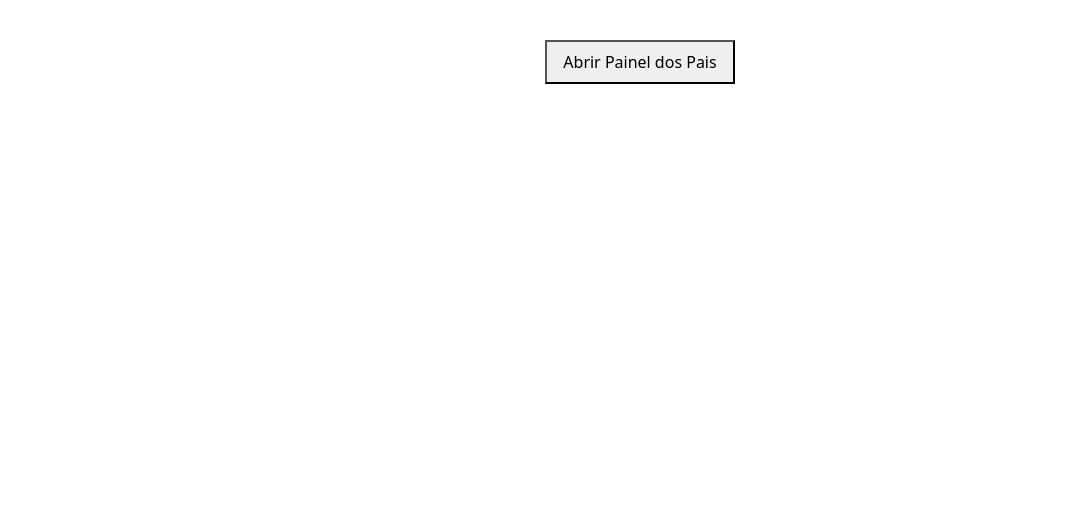
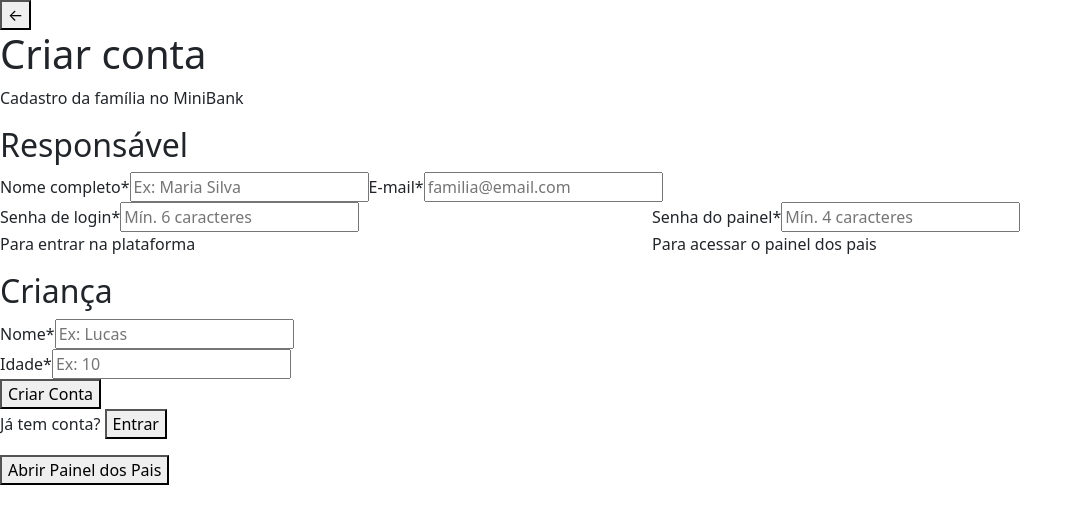
Before and after one commit to bnatj29-lang/minibank-frontend, a React (Vite) app: page / in a window 1280 px wide. Shown: the top 524 px of the page, without its empty margins (0-1083 px from the left). Built offline with nearby package versions, Linux system fonts and the light colour scheme.

Commit message:
feat: implementa formulário de cadastro

```diff
--- a/src/App.jsx
+++ b/src/App.jsx
@@ -1,24 +1,20 @@
 import React, { useState } from "react";
 import PainelPaisModal from "./components/PainelPaisModal";
+import CadastroPage from "./pages/CadastroPage";
 
-//botao abrir painel TEMPORÁRIO
-//import CadastroPage from "./pages/CadastroPage";
-
-
-// Quando o login e outras telas forem criados, aqui entra o
-// react-router-dom para decidir qual página mostrar em cada URL.
-
-export default function App() {
+function App() {
     const [painelAberto, setPainelAberto] = useState(false);
 
-  function handleSucessoPainel() {
+    const handleSucessoPainel = () => {
+        console.log("Senha do painel verificada com sucesso!");
         setPainelAberto(false);
-    alert("Acesso liberado! (aqui depois entra a navegação pro Painel de verdade)");
-  }
+    };
 
     return (
-      <div style={{ textAlign: "center", marginTop: 40 }}>
-        <button onClick={() => setPainelAberto(true)} style={{ padding: "8px 16px" }}>
+        <div>
+            <CadastroPage />
+
+            <button onClick={() => setPainelAberto(true)}>
                 Abrir Painel dos Pais
             </button>
 
@@ -30,3 +26,5 @@ export default function App() {
         </div>
     );
 }
+
+export default App;
--- /dev/null
+++ b/src/pages/CadastroPage.jsx
@@ -0,0 +1,200 @@
+import React, { useState } from "react";
+
+function CadastroPage() {
+    const [nomeResponsavel, setNomeResponsavel] = useState("");
+    const [email, setEmail] = useState("");
+    const [senhaLogin, setSenhaLogin] = useState("");
+    const [senhaPainel, setSenhaPainel] = useState("");
+    const [nomeCrianca, setNomeCrianca] = useState("");
+    const [idadeCrianca, setIdadeCrianca] = useState("");
+    const [erro, setErro] = useState("");
+    const [sucesso, setSucesso] = useState("");
+
+    const validarFormulario = async () => {
+        setErro("");
+        setSucesso("");
+
+        if (nomeResponsavel === "") {
+            setErro("Preencha o nome completo.");
+            return;
+        }
+
+        // email
+        if (email === "") {
+            setErro("Preencha o e-mail.");
+            return;
+        }
+
+        if (!email.includes("@")) {
+            setErro("Digite um e-mail válido.");
+            return;
+        }
+
+        // senha login
+        if (senhaLogin === "") {
+            setErro("Preencha a senha de login.");
+            return;
+        }
+
+        if (senhaLogin.length < 6) {
+            setErro("A senha de login deve ter pelo menos 6 caracteres.");
+            return;
+        }
+
+        // senha painel
+        if (senhaPainel === "") {
+            setErro("Preencha a senha do painel.");
+            return;
+        }
+
+        if (senhaPainel.length < 4) {
+            setErro("A senha do painel deve ter pelo menos 4 caracteres.");
+            return;
+        }
+
+        // nome criança
+        if (nomeCrianca === "") {
+            setErro("Preencha o nome da criança.");
+            return;
+        }
+
+        if (idadeCrianca === "") {
+            setErro("Preencha a idade da criança.");
+            return;
+        }
+
+        const dadosCadastro = {
+            responsavel: {
+                nome: nomeResponsavel,
+                email: email,
+                senha: senhaLogin,
+                senhaPainel: senhaPainel
+            },
+            crianca: [
+                {
+                    nome: nomeCrianca,
+                    idade: Number(idadeCrianca)
+                }
+            ]
+        };
+
+        try {
+            const resposta = await fetch("http://localhost:8080/contas/cadastro", {
+                method: "POST",
+                headers: {
+                    "Content-Type": "application/json"
+                },
+                body: JSON.stringify(dadosCadastro)
+            });
+
+            if (resposta.ok) {
+                setSucesso("Conta criada com sucesso!");
+            } else if (resposta.status === 409) {
+                setErro("Este e-mail já está cadastrado.");
+            } else {
+                setErro("Não foi possível criar a conta.");
+            }
+        } catch (error) {
+            setErro("Erro ao conectar com o servidor.");
+        }
+    };
+
+    return (
+        <div>
+            <header>
+                <div>
+                    <button>←</button>
+
+                    <div>
+                        <h1>Criar conta</h1>
+                        <p>Cadastro da família no MiniBank</p>
+                    </div>
+                </div>
+            </header>
+
+            <section>
+                <h2>Responsável</h2>
+
+                <label>Nome completo*</label>
+                <input
+                    type="text"
+                    placeholder="Ex: Maria Silva"
+                    value={nomeResponsavel}
+                    onChange={(e) => setNomeResponsavel(e.target.value)}
+                />
+
+                {erro && <p>{erro}</p>}
+                {sucesso && <p>{sucesso}</p>}
+
+                <label>E-mail*</label>
+                <input
+                    type="email"
+                    placeholder="familia@email.com"
+                    value={email}
+                    onChange={(e) => setEmail(e.target.value)}
+                />
+
+                <div className="row">
+
+                    <div className="col-md-6">
+                        <label>Senha de login*</label>
+                        <input
+                            type="password"
+                            placeholder="Mín. 6 caracteres"
+                            value={senhaLogin}
+                            onChange={(e) => setSenhaLogin(e.target.value)}
+                        />
+                        <p>Para entrar na plataforma</p>
+                    </div>
+
+                    <div className="col-md-6">
+                        <label>Senha do painel*</label>
+                        <input
+                            type="password"
+                            placeholder="Mín. 4 caracteres"
+                            value={senhaPainel}
+                            onChange={(e) => setSenhaPainel(e.target.value)}
+                        />
+                        <p>Para acessar o painel dos pais</p>
+                    </div>
+
+                </div>
+
+            </section>
+
+            <section>
+                <h2>Criança</h2>
+
+                <div>
+                    <label>Nome*</label>
+                    <input
+                        type="text"
+                        placeholder="Ex: Lucas"
+                        value={nomeCrianca}
+                        onChange={(e) => setNomeCrianca(e.target.value)}
+                    />
+                </div>
+
+                <div>
+                    <label>Idade*</label>
+                    <input
+                        type="number"
+                        placeholder="Ex: 10"
+                        value={idadeCrianca}
+                        onChange={(e) => setIdadeCrianca(e.target.value)}
+                    />
+                </div>
+            </section>
+
+            <div>
+                <button onClick={validarFormulario}>Criar Conta</button>
+
+                <p>
+                    Já tem conta? <button>Entrar</button>
+                </p>
+            </div>
+        </div>
+    );
+}
+
+export default CadastroPage;
```
Also changed, not shown: index.html (indentation only). Lines whose indentation alone changed are shown as unchanged.
